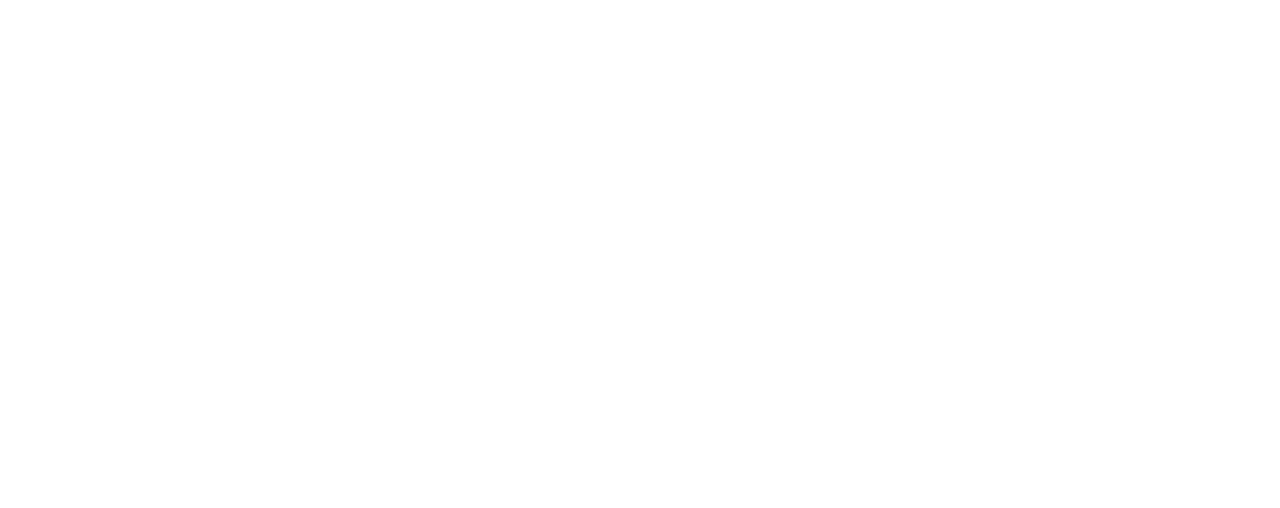
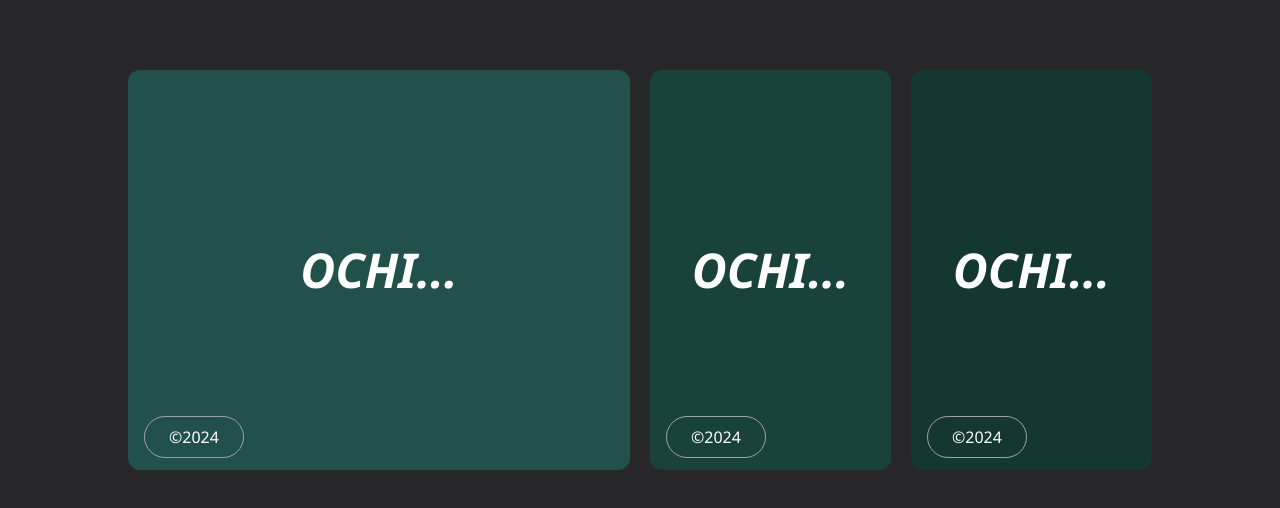
Before and after one commit to Vikranthraosb/Ochi-design-ReactJS, a React (Vite) app: page / in a window 1280 px wide. Shown: the part 4007-4515 px from the top of the page. Before the commit the page ends 3877 px from the top, so only its background shows below. Built offline with nearby package versions, Linux system fonts and the light colour scheme.

Commit message:
cards component structure done

```diff
--- a/src/App.jsx
+++ b/src/App.jsx
@@ -5,6 +5,7 @@ import Marque from "./components/Marque";
 import About from "./components/About";
 import Eyes from "./components/Eyes";
 import Feature from "./components/Feature";
+import Cards from "./components/Cards";
 
 function App() {
   return (
@@ -15,6 +16,7 @@ function App() {
       <About />
       <Eyes />
       <Feature />
+      <Cards />
     </div>
   );
 }
--- /dev/null
+++ b/src/components/Cards.jsx
@@ -0,0 +1,38 @@
+import React from "react";
+
+function Cards() {
+  return (
+    <div className="w-full h-screen bg-zinc-800 flex gap-5 items-center px-32">
+      <div className="cardcontainer w-1/2 h-[50vh] ">
+        <div className="card w-full h-full bg-[#21514a] rounded-xl flex items-center justify-center relative">
+          <h1 className="text-5xl text-center font-semibold capitalize italic">
+            OCHI...
+          </h1>
+          <button className="px-6 py-2 border-[1px] border-zinc-400 rounded-full absolute bottom-3 left-4">
+            &copy;2024
+          </button>
+        </div>
+      </div>
+      <div className="cardcontainer w-1/2 h-[50vh] flex gap-5 ">
+        <div className="card w-1/2 h-full bg-[#19423d] rounded-xl flex items-center justify-center relative">
+          <h1 className="text-5xl text-center font-semibold capitalize italic">
+            OCHI...
+          </h1>
+          <button className="px-6 py-2 border-[1px] border-zinc-400 rounded-full absolute bottom-3 left-4">
+            &copy;2024
+          </button>
+        </div>
+        <div className="card w-1/2 h-full bg-[#143731] rounded-xl flex items-center justify-center relative">
+          <h1 className="text-5xl text-center font-semibold capitalize italic">
+            OCHI...
+          </h1>
+          <button className="px-6 py-2 border-[1px] border-zinc-400 rounded-full absolute bottom-3 left-4">
+            &copy;2024
+          </button>
+        </div>
+      </div>
+    </div>
+  );
+}
+
+export default Cards;
```
